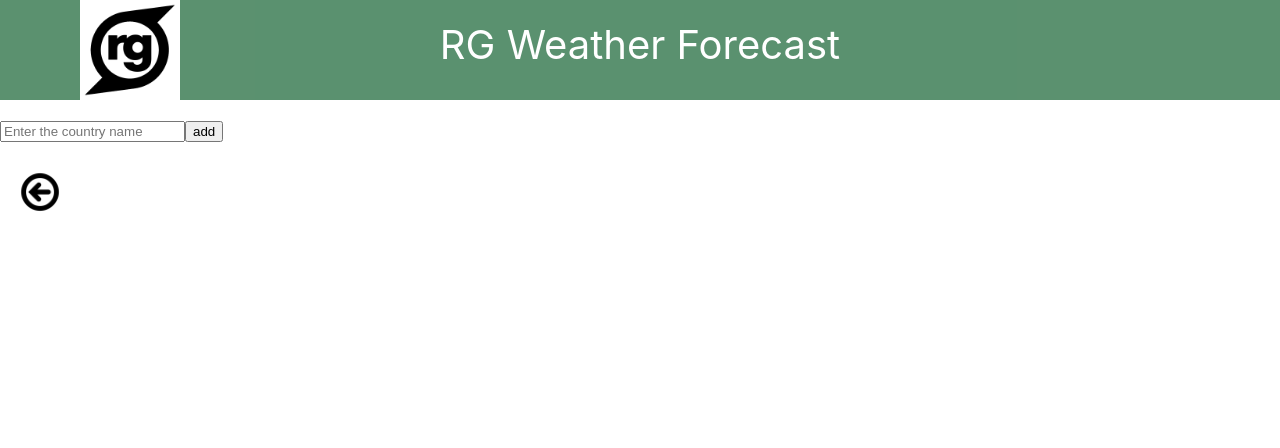
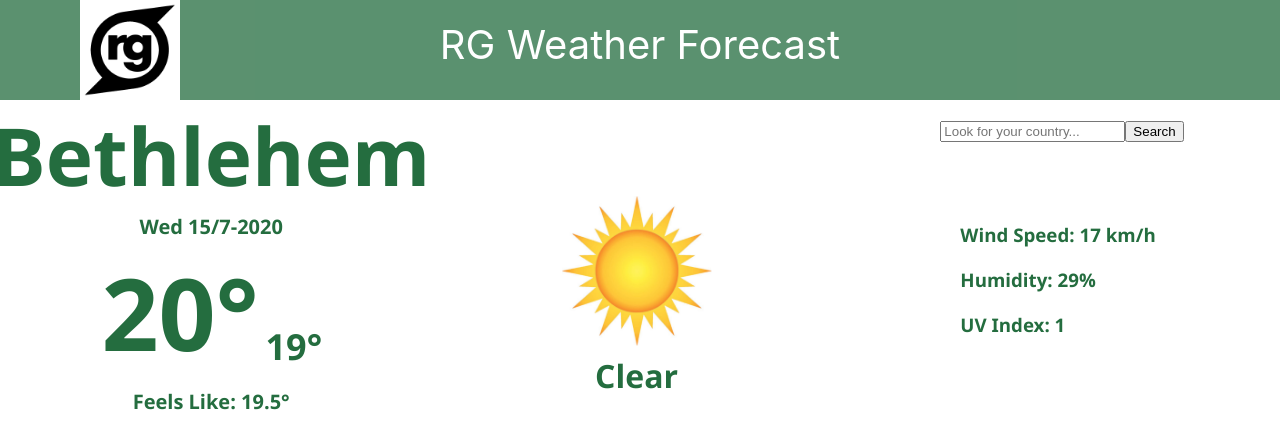
Before and after one commit to Gharam-Issa/RG-Weather-Foreacast-website, a React (Create React App) app in the folder rg-weather/: page / in a window 1280 px wide. Shown: the top 448 px of the page. Built offline with nearby package versions, Linux system fonts and the light colour scheme.

Commit message:
Main Section semi-completed

```diff
--- a/rg-weather/src/App.css
+++ b/rg-weather/src/App.css
@@ -1,38 +1,112 @@
-.App {
-  text-align: center;
+.main{
+    display: grid;
+    grid-template-columns: 33% 33% 33%;
+    grid-gap:3px;
+    justify-items: center;
+}
+.main-text{
+color:#246D3F;
+margin: 4px;
+padding:0px;
+text-align: center;
+font-family: 'Segoe UI';
+
 }
 
-.App-logo {
-  height: 40vmin;
-  pointer-events: none;
+.temp{
+    color:#246D3F;
+    margin: 4px;
+    padding:0px;
+    text-align: center;
+    font-family: 'Segoe UI';
 }
 
-@media (prefers-reduced-motion: no-preference) {
-  .App-logo {
-    animation: App-logo-spin infinite 20s linear;
-  }
+#name{
+
+    font-size: 80px;
+    padding-top: 0px;
+    margin-top:0px;
+}
+#date{
+    font-size: 20px;
+    margin: 0px
 }
 
-.App-header {
-  background-color: #282c34;
-  min-height: 100vh;
-  display: flex;
-  flex-direction: column;
-  align-items: center;
-  justify-content: center;
-  font-size: calc(10px + 2vmin);
-  color: white;
+.temperatures{
+
+display: grid;
+grid-template-columns: auto auto;
+}
+#maxTemp{
+    font-size: 100px;
+     width: fit-content;
+     padding-left: 40%;
+}
+#minTemp{
+    font-size: 36px;
+    width: fit-content;
+    padding-right: 60%;
+    padding-top: 45%;
+}
+#feels{
+    font-size: 20px;
+}
+#middleDiv{
+    top:30%;
+    vertical-align: middle;
+    position: relative;
+}
+#info{
+padding-top: 60px;
+
+}
+#info h3{
+text-align: left;
+margin: 20px;
+}
+form{
+    padding-top: 20px;
+}
+#statusImage{
+
+    width: 150px;
+    height: auto;
+
 }
 
-.App-link {
-  color: #61dafb;
+#searchBtn{
+    text-decoration: none;
+    cursor: pointer;
+
+
+
 }
 
-@keyframes App-logo-spin {
-  from {
-    transform: rotate(0deg);
-  }
-  to {
-    transform: rotate(360deg);
-  }
+
+/*---------------------------------*/
+.bottom-table{
+    margin: 0px;
+    display: grid;
+    grid-template-columns: 25% 25% 25% 25%;
 }
+
+#today{
+    text-align: center;
+    padding: 0px;
+    margin: 0px;
+
+    background-color: #246D3F;
+    color:white;
+}
+.bottom-table h2{
+    border: 1px grey solid;
+}
+.day{
+    text-align: center;
+    padding: 0px;
+    margin: 0px;
+
+    background-color: lightgrey;
+    color:#246D3F;
+
+}
--- a/rg-weather/src/App.js
+++ b/rg-weather/src/App.js
@@ -1,16 +1,16 @@
 import React, { Component } from 'react';
 import Header from './components/Header';
 import Main from './components/Main';
-import Secondpage from './components/SecondPage';
+//import Secondpage from './components/SecondPage';
 
 export class App extends Component {
 
   constructor(props) {
     super(props)
     this.state = {
-       name : ""
+
     }
-    this.setState({name:"gharam"});
+
   }
 
 
@@ -19,7 +19,7 @@ export class App extends Component {
       <div>
         <Header/>
         <Main/>
-        <Secondpage/>
+
       </div>
     )
   }
--- a/rg-weather/src/components/Main.js
+++ b/rg-weather/src/components/Main.js
@@ -1,45 +1,96 @@
 import React, { Component } from 'react'
-
+import '../App.css';
 export class Main extends Component {
 
     constructor(props) {
         super(props)
         this.state = {
-             value:""
+            name: "Bethlehem",
+            date: "Wed 15/7-2020",
+            maxTemp: '20°',
+            minTemp: "19°",
+            feels: "19.5°",
+
+            status: "Clear",
+
+            windSpeed: "17 km/h",
+            humidity: "29%",
+            uvIndex: "1",
+
+            nextDay: "Thu",
+            dayAfter: "Fri",
+            lastDay: "Sat"
+
         }
 
 
     }
-Onchange = (e) =>{
+    onChange = (e) => {
         this.setState({
-        value : e.target.value
-
-    })
-    console.log("country name test", this.state.value);
+            name: e.target.value
+        });
     }
 
-// onSubmit=(e) =>{
-//     e.preventDefault()
-//     this.setState({
-//         countryName:""
-//     })
-// }
+    submit = (e) => {
+        //Call API
+        e.preventDefault();
+        console.log(this.state.value);
+
+    }
+
+
+
     render() {
         return (
+
+            <div className="main" >
                 <div>
-                <h2>{this.state.value}</h2>
+                    <h1 className='main-text' id="name" >{this.state.name}</h1>
+                    <h5 className='main-text' id="date"> {this.state.date} </h5>
+                    <div className="temperatures">
+                        <h1 className='temp' id="maxTemp">{this.state.maxTemp}</h1>
+                        <h2 className='temp' id="minTemp">{this.state.minTemp}</h2>
+                    </div>
+
+                    <h5 className='temp' id="feels">Feels Like: {this.state.feels}</h5>
+                </div>
+
+                <div id="middleDiv">
+                    <img id="statusImage" src={statusImage} alt="Weather Status" />
+                    <h1 className='main-text'> {this.state.status} </h1>
+                </div>
+
+                <div >
                     <form>
-                    {/* onSubmit={this.onsubmit} */}
-                    <input type="search" placeholder="Enter the country name"  onChange={this.Onchange}
+
+                        <input type="search" placeholder="Look for your country..." onChange={this.onChange}
 
                         ></input>
-                    <input type="submit" value="add" ></input>
+                        <input id="searchBtn" type="submit" value="Search" onClick={this.submit}></input>
 
                     </form>
+                    <div id="info">
+
+                        <h3 className='main-text'>Wind Speed: {this.state.windSpeed} </h3>
+
+                        <h3 className='main-text'>Humidity:         {this.state.humidity} </h3>
+
+                        <h3 className='main-text'>{"UV Index: " + this.state.uvIndex} </h3>
+                    </div>
 
                 </div>
+
+            </div>
+
+
+
+
         )
     }
+
+
 }
 
+var statusImage = require('../assets/sun.png');
+
 export default Main
```
Also changed, not shown: rg-weather/src/components/OneDay.js (added, +22 -0 lines), rg-weather/src/components/SecondPage.js (+5 -5 lines), rg-weather/src/components/Table.js (added, +22 -0 lines), rg-weather/src/assets/search.png (added), rg-weather/src/assets/sun.png (added). Lines whose indentation alone changed are shown as unchanged.
